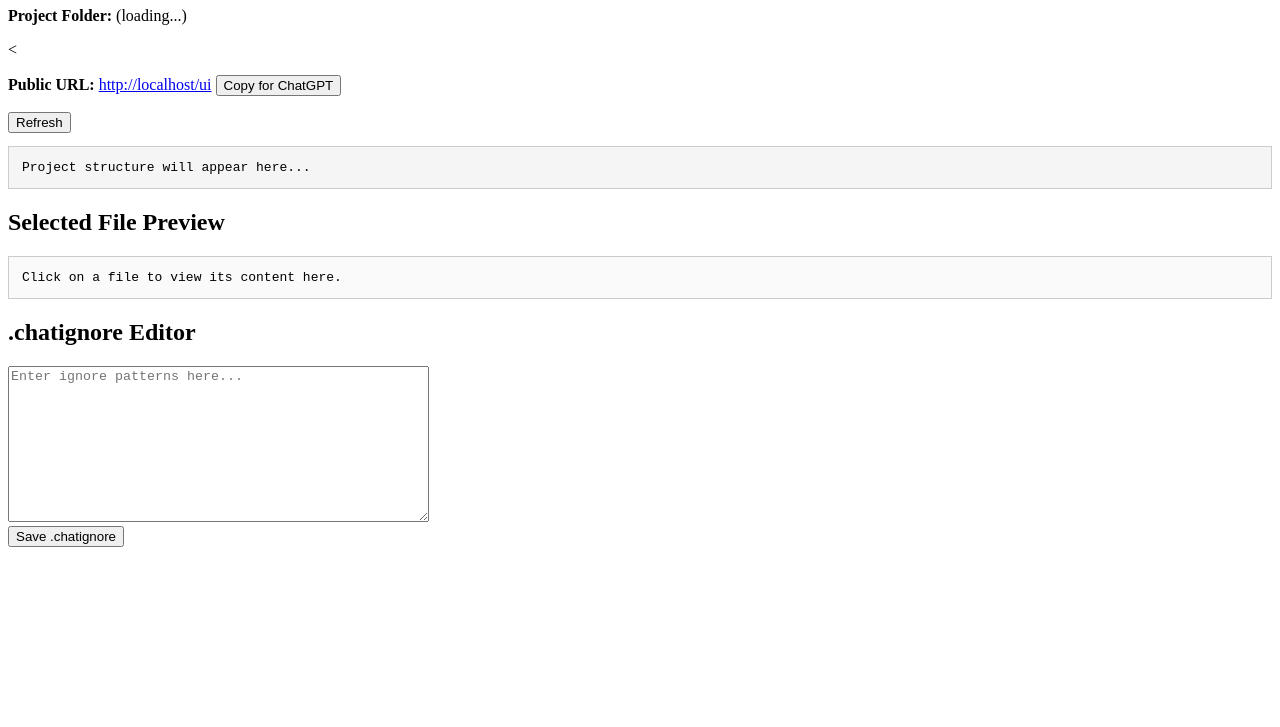
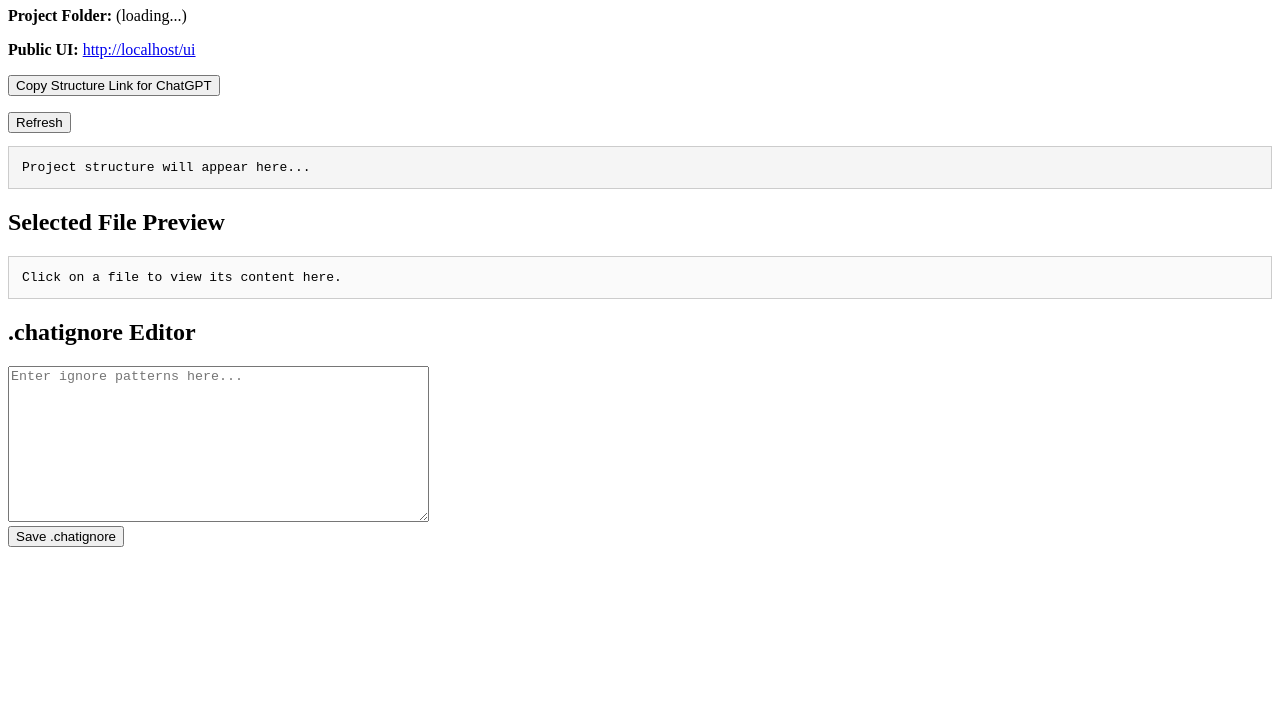
Before and after one commit to bumiranks/gpt-code-viewer, a website: page ui/index.html in a window 1280 px wide. Shown: the part 73-800 px from the top of the page. Drawn offline with Linux system fonts and the light colour scheme; files that its build step writes are made by us from their sources; files whose address does not match are found by name.

Commit message:
Separate Public UI link and Structure link copying for better UX.

```diff
--- a/ui/index.html
+++ b/ui/index.html
@@ -8,10 +8,14 @@
 <body>
 <h1>GPT Code Viewer</h1>
 <p><strong>Project Folder:</strong> <span id="projectPath">(loading...)</span></p>
-<<p>
-    <strong>Public URL:</strong>
+<p>
+    <strong>Public UI:</strong>
     <a href="#" id="publicUrl" target="_blank">(loading...)</a>
-    <button onclick="copyChatLink()">Copy for ChatGPT</button>
+</p>
+
+<p>
+    <button onclick="copyStructureLink()">Copy Structure Link for ChatGPT</button>
+    <span id="copyStatus" style="margin-left: 10px; color: green; display: none;">✔️ Copied</span>
 </p>
 
 
--- a/ui/script.js
+++ b/ui/script.js
@@ -95,16 +95,23 @@ async function loadProjectPath() {
 
 function showPublicUrl() {
     const link = document.getElementById('publicUrl');
-    const uiUrl = `${location.origin}/ui`;
-    link.href = uiUrl;
-    link.textContent = uiUrl;
+    link.href = `${location.origin}/ui`;
+    link.textContent = `${location.origin}/ui`;
 }
 
-function copyChatLink() {
+function copyStructureLink() {
     const structureUrl = `${location.origin}/session/${SESSION_UID}/structure`;
     navigator.clipboard.writeText(structureUrl)
-        .then(() => alert('🔗 Copied structure link to clipboard for ChatGPT!'))
-        .catch(() => alert('❌ Failed to copy link.'));
+        .then(() => {
+            const status = document.getElementById('copyStatus');
+            status.style.display = 'inline';
+            setTimeout(() => {
+                status.style.display = 'none';
+            }, 2000);
+        })
+        .catch(() => {
+            alert('❌ Failed to copy structure link.');
+        });
 }
 
 window.onload = async () => {
```
